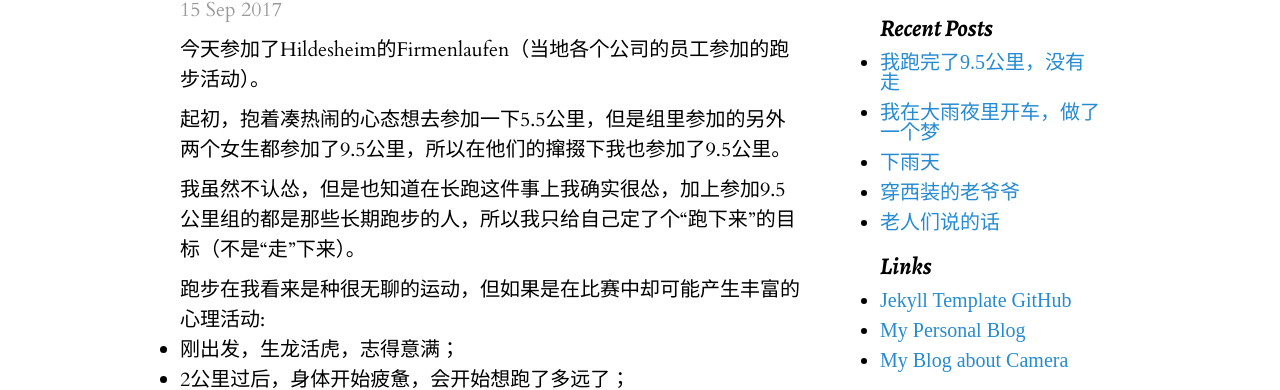
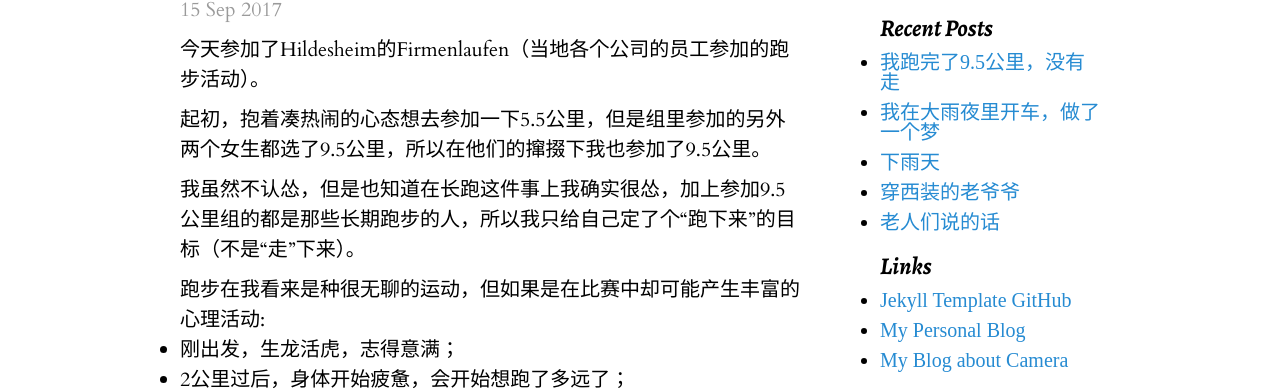
Before and after one commit to runningUnicorn/runningUnicorn.github.io, a Jekyll site: the page built from _posts/2017-09-15-我跑完了9.5公里-没有走.md, in a window 1280 px wide. Shown: the part 236-626 px from the top of the page. Built offline with Jekyll 4.4.1, drawn with Linux system fonts in a browser that asks for light colours; some web fonts are replaced.

Commit message:
Update 2017-09-15-我跑完了9.5公里-没有走.md

```diff
--- a/_posts/2017-09-15-我跑完了9.5公里-没有走.md
+++ b/_posts/2017-09-15-我跑完了9.5公里-没有走.md
@@ -6,7 +6,7 @@ category: Daily
 
 今天参加了Hildesheim的Firmenlaufen（当地各个公司的员工参加的跑步活动）。
 
-起初，抱着凑热闹的心态想去参加一下5.5公里，但是组里参加的另外两个女生都参加了9.5公里，所以在他们的撺掇下我也参加了9.5公里。
+起初，抱着凑热闹的心态想去参加一下5.5公里，但是组里参加的另外两个女生都选了9.5公里，所以在他们的撺掇下我也参加了9.5公里。
 
 我虽然不认怂，但是也知道在长跑这件事上我确实很怂，加上参加9.5公里组的都是那些长期跑步的人，所以我只给自己定了个“跑下来”的目标（不是“走”下来）。
 
```
